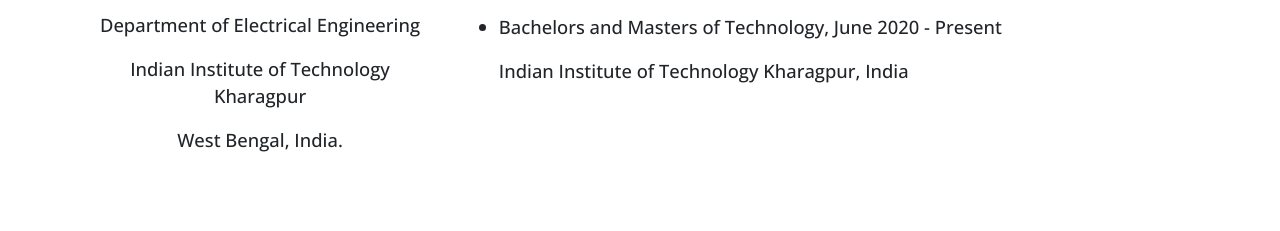
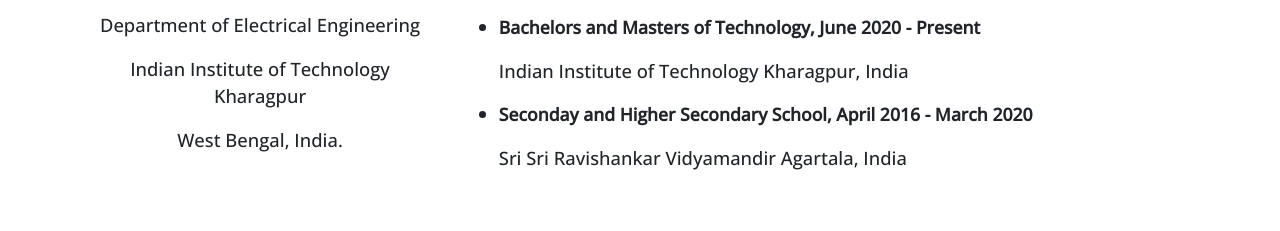
Before and after one commit to mukutdnath/website, a plain HTML site: page index.html in a window 1280 px wide. Shown: the part 569-800 px from the top of the page. Drawn offline with nearby package versions, Linux system fonts and the light colour scheme.

Commit message:
28 Sept update 2

```diff
--- a/index.html
+++ b/index.html
@@ -109,8 +109,12 @@
               </div>
               <ul>
                 <li>
-                  <p style="font-weight:bold font-size:1.1rem">Bachelors and Masters of Technology, June 2020 - Present</p>
+                  <p style="font-weight:bold; font-size:1.1rem">Bachelors and Masters of Technology, June 2020 - Present</p>
                   <p>Indian Institute of Technology Kharagpur, India</p>
+                </li>
+                <li>
+                  <p style="font-weight:bold; font-size:1.1rem">Seconday and Higher Secondary School, April 2016 - March 2020</p>
+                  <p>Sri Sri Ravishankar Vidyamandir Agartala, India</p>
                 </li>
               </ul>
             </div>
```
